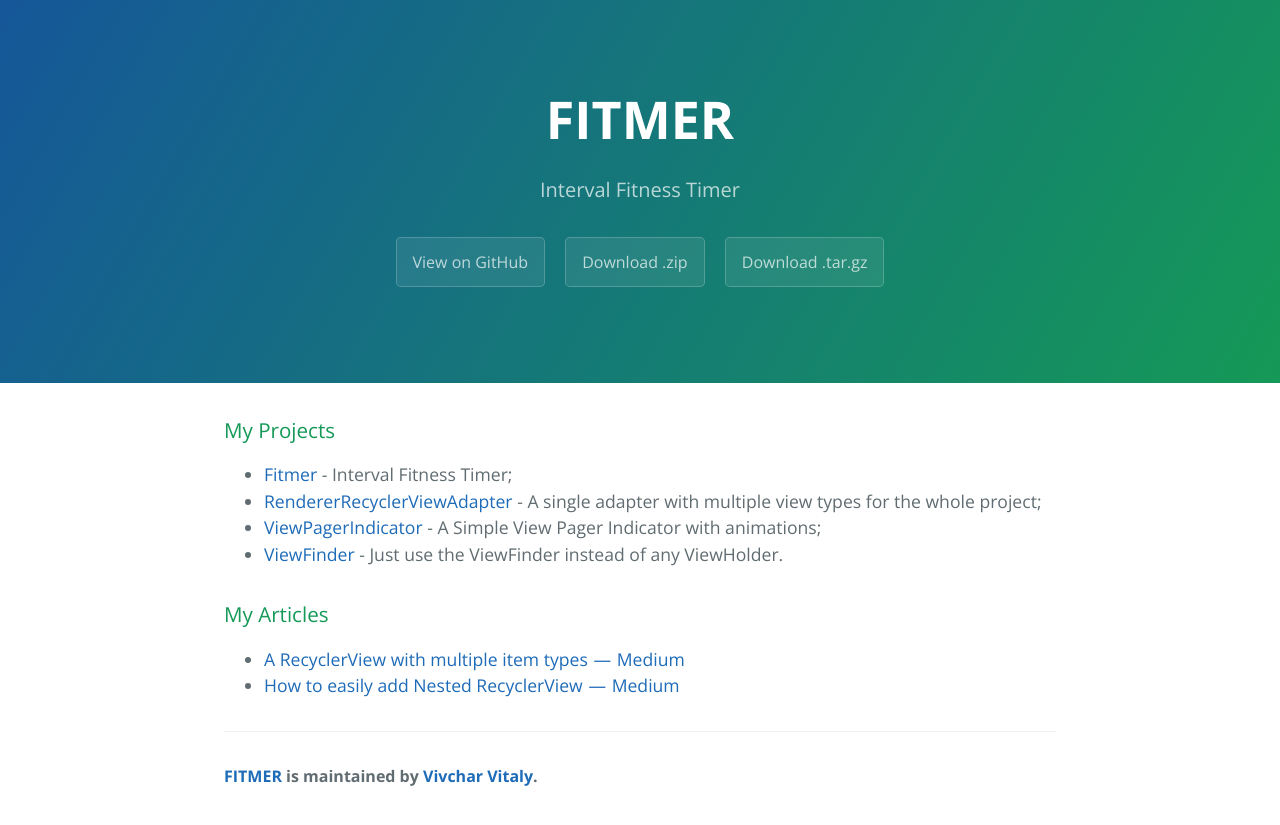
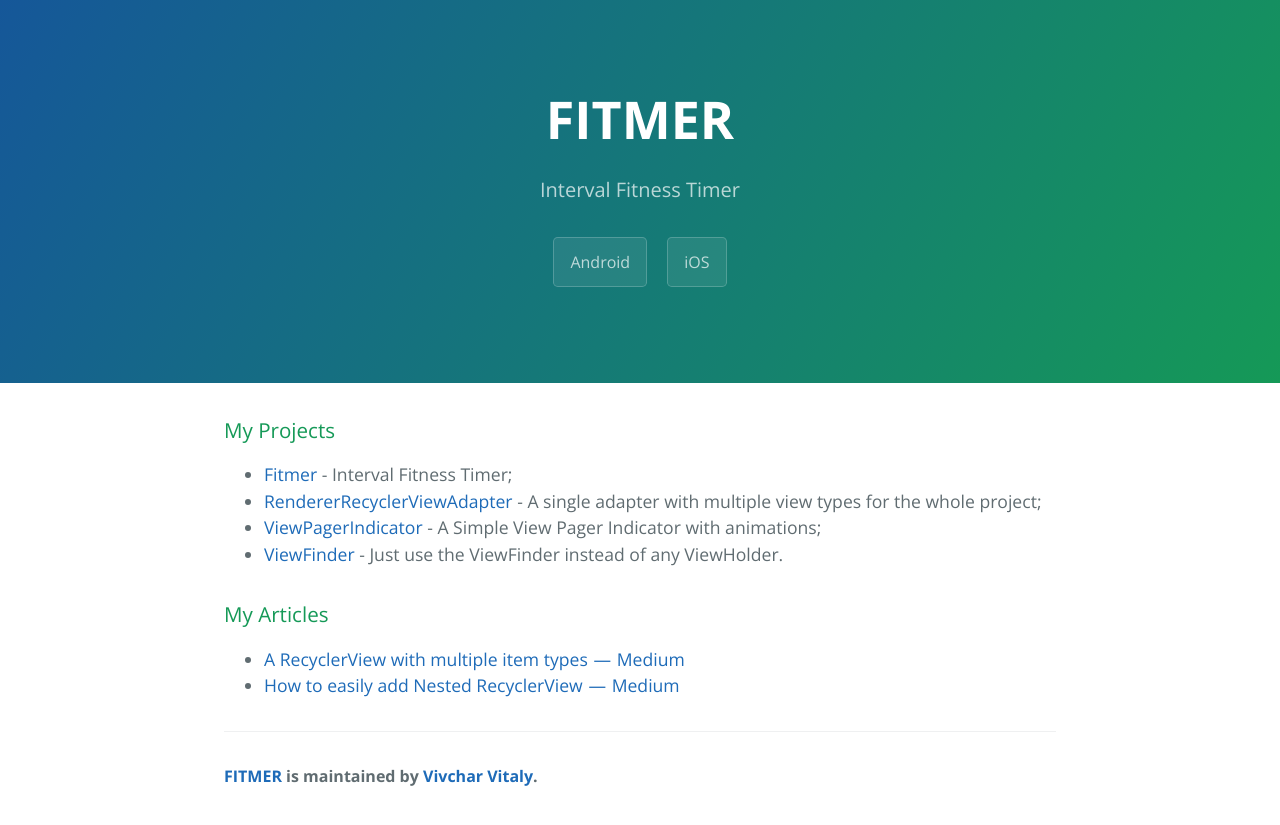
Before and after one commit to vivchar/vivchar.github.io, a Jekyll site: the page built from index.md, in a window 1280 px wide. Shown: the top 825 px of the page. Built offline with Jekyll 4.4.1, drawn with Linux system fonts in a browser that asks for light colours.

Commit message:
Update page-header.html

```diff
--- a/_includes/page-header.html
+++ b/_includes/page-header.html
@@ -1,7 +1,6 @@
 <section class="page-header">
   <h1 class="project-name">{{ site.title }}</h1>
   <h2 class="project-tagline">{{ site.tagline }}</h2>
-  <a href="#" class="btn">View on GitHub</a>
-  <a href="#" class="btn">Download .zip</a>
-  <a href="#" class="btn">Download .tar.gz</a>
+  <a href="https://play.google.com/store/apps/details?id=com.github.vivchar.fitmer" class="btn">Android</a>
+  <a href="https://testflight.apple.com/join/QCmVcd0u" class="btn">iOS</a>
 </section>
```
